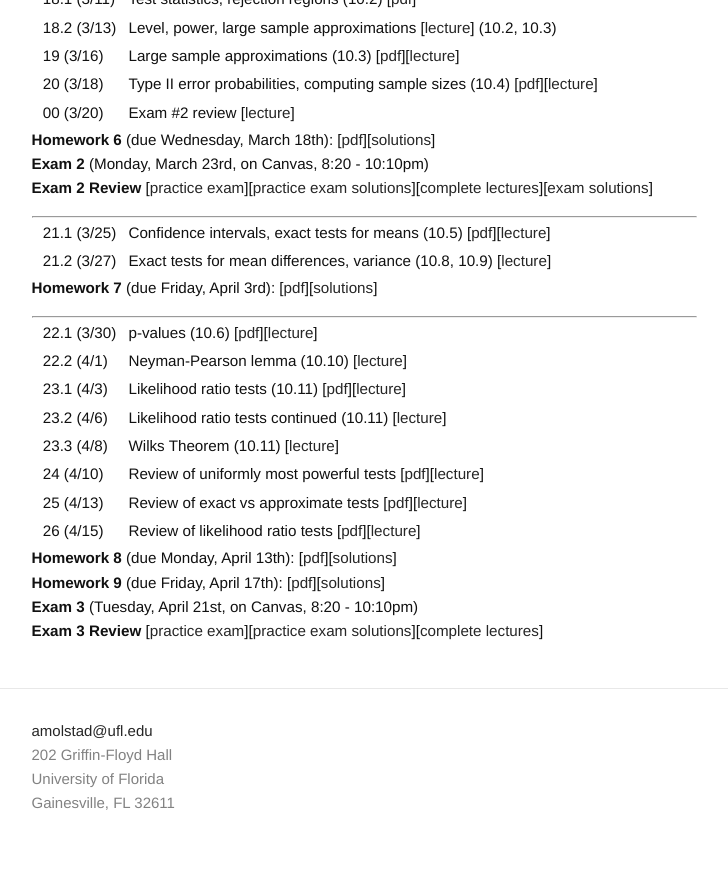
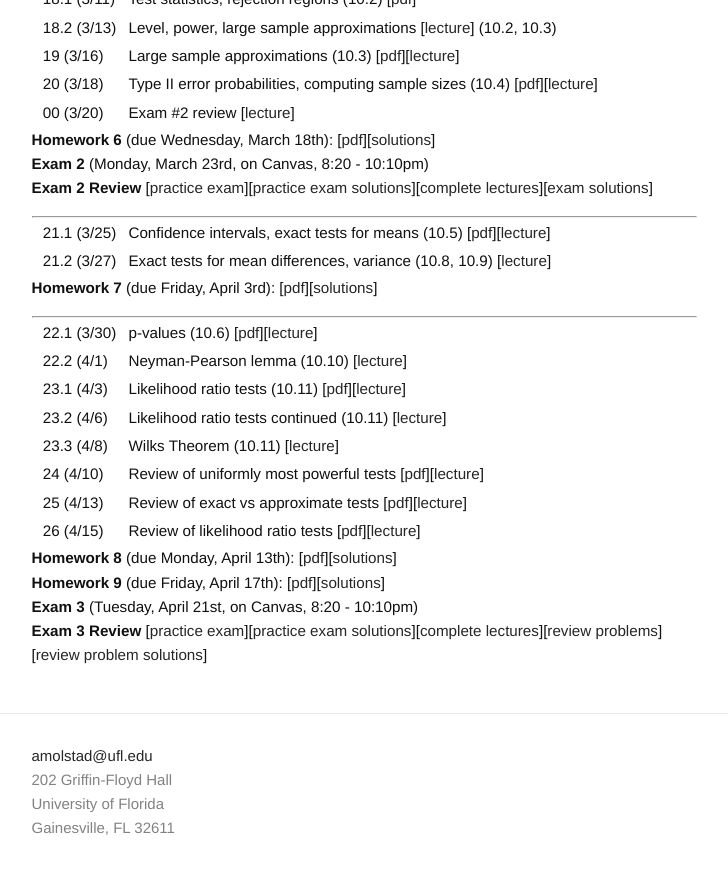
Before and after one commit to ajmolstad/ajmolstad.github.io, a Jekyll site: the page built from S20_STA4322.md, in a window 1280 px wide and 900 px high, scrolled down 1219 px. Shown: the top 874 px of the window, without its empty margins (276-1004 px from the left). Built offline with Jekyll 4.4.1, drawn with Linux system fonts in a browser that asks for light colours.

Commit message:
Update S20_STA4322.md

```diff
--- a/S20_STA4322.md
+++ b/S20_STA4322.md
@@ -96,4 +96,4 @@ Note that you must be logged into your UFL eLearning account to access course no
 **Homework 8** (due Monday, April 13th): [[pdf](/docs/STA4322_S20_Homework8.pdf)][[solutions](https://ufl.instructure.com/courses/394927/files/49628549/download?wrap=1)]
 **Homework 9** (due Friday, April 17th): [[pdf](/docs/STA4322_S20_Homework9.pdf)][[solutions](https://ufl.instructure.com/courses/394927/files/49678422/download?wrap=1)]
 **Exam 3** (Tuesday, April 21st, on Canvas, 8:20 - 10:10pm)
-**Exam 3 Review** [[practice exam](https://ufl.instructure.com/courses/394927/files/49488615/download?wrap=1)][[practice exam solutions](https://ufl.instructure.com/courses/394927/files/49629259/download?wrap=1)][[complete lectures](https://ufl.instructure.com/courses/394927/files/49646728/download?wrap=1)]
+**Exam 3 Review** [[practice exam](https://ufl.instructure.com/courses/394927/files/49488615/download?wrap=1)][[practice exam solutions](https://ufl.instructure.com/courses/394927/files/49629259/download?wrap=1)][[complete lectures](https://ufl.instructure.com/courses/394927/files/49646728/download?wrap=1)][[review problems](https://ufl.instructure.com/courses/394927/files/49774501/download?wrap=1)][[review problem solutions](https://ufl.instructure.com/courses/394927/files/49782231/download?wrap=1)]
```
